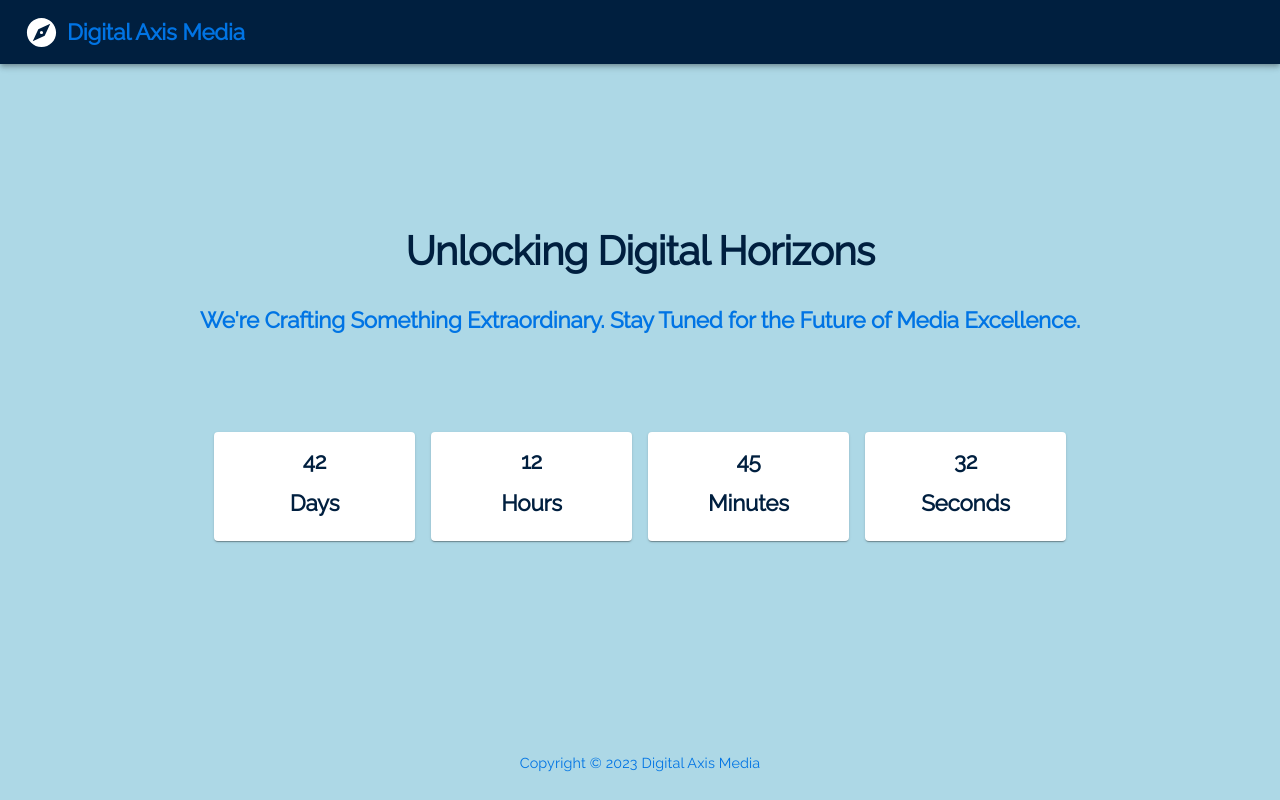
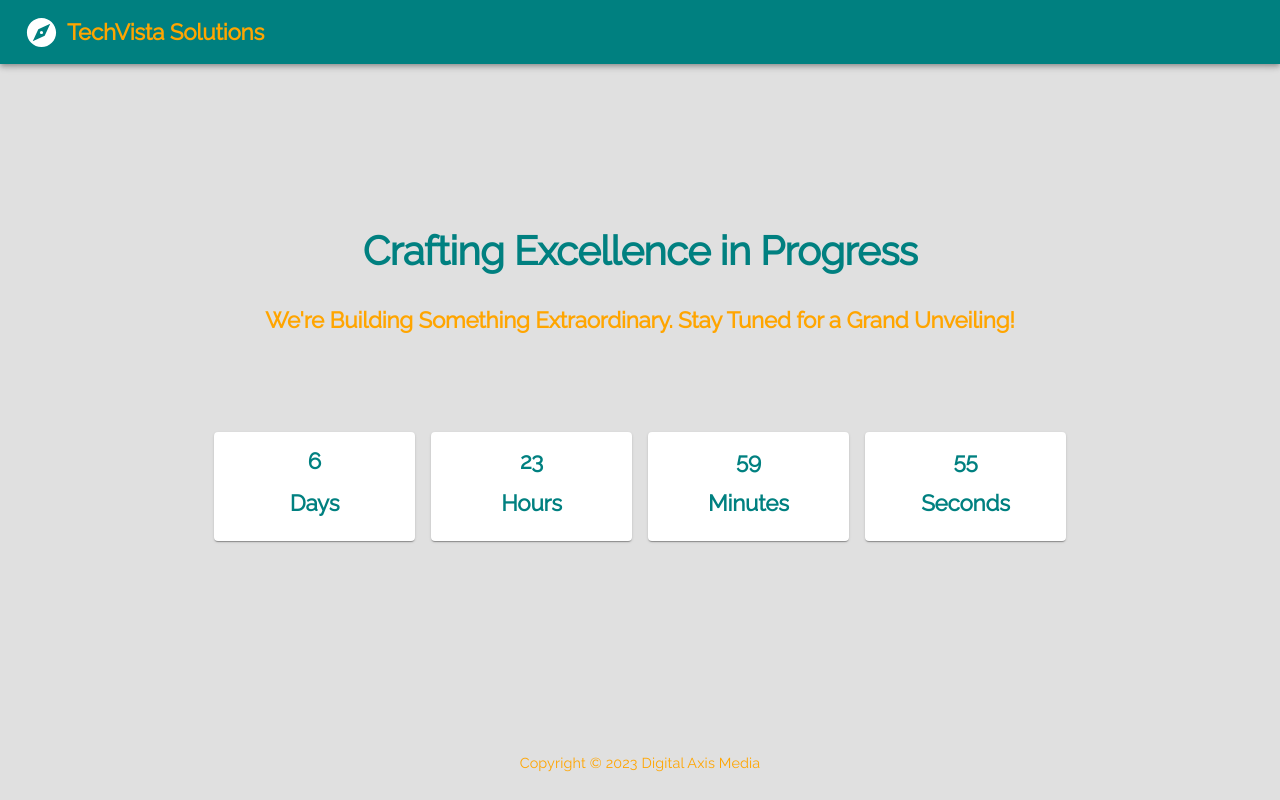
Before and after one commit to zackenichi/freedom-wall, a React (Create React App) app: page / in a window 1280 px wide. Built offline with nearby package versions, Linux system fonts and the light colour scheme.

Commit message:
under construction

```diff
--- a/package.json
+++ b/package.json
@@ -1,5 +1,5 @@
 {
-  "name": "website-starter",
+  "name": "website-under-construction",
   "author": "ZacKenichi",
   "version": "0.1.0",
   "private": true,
--- a/public/index.html
+++ b/public/index.html
@@ -6,7 +6,7 @@
   <link rel="icon" href="%PUBLIC_URL%/favicon.ico" />
   <meta name="viewport" content="width=device-width, initial-scale=1" />
   <meta name="theme-color" content="#000000" />
-  <meta name="description" content="Digital Axis Media" />
+  <meta name="description" content="Under Construction" />
   <link rel="apple-touch-icon" href="%PUBLIC_URL%/favicon.ico" />
   <!--
       manifest.json provides metadata used when your web app is installed on a
@@ -22,7 +22,7 @@
       work correctly both with client-side routing and a non-root public URL.
       Learn how to configure a non-root public URL by running `npm run build`.
     -->
-  <title>Digital Axis Media</title>
+  <title>Under Construction</title>
 </head>
 
 <body>
--- a/src/components/App/App.tsx
+++ b/src/components/App/App.tsx
@@ -26,7 +26,7 @@ const App: FC = () => {
           gridArea: 'header',
         }}
       >
-        <Header title="Digital Axis Media" />
+        <Header title="TechVista Solutions" />
       </Box>
       <Box
         sx={{
--- a/src/pages/UnderConstruction.tsx
+++ b/src/pages/UnderConstruction.tsx
@@ -3,8 +3,9 @@ import { FC } from 'react';
 import { Countdown } from '../components/CountDown';
 
 const UnderConstruction: FC = () => {
-  // Set the target date to December 15
-  const targetDate = new Date('December 15, 2023 00:00:00 GMT+08:00');
+  // Set the target date to 7 days ahead from the current date
+  const targetDate = new Date();
+  targetDate.setDate(targetDate.getDate() + 7);
 
   return (
     <Grid
@@ -16,13 +17,13 @@ const UnderConstruction: FC = () => {
     >
       <Grid item xs={12}>
         <Typography variant="h1" textAlign="center">
-          Unlocking Digital Horizons
+          Crafting Excellence in Progress
         </Typography>
       </Grid>
       <Grid item xs={12}>
         <Typography variant="h2" textAlign="center">
-          We're Crafting Something Extraordinary. Stay Tuned for the Future of
-          Media Excellence.
+          We're Building Something Extraordinary. Stay Tuned for a Grand
+          Unveiling!
         </Typography>
       </Grid>
       <Grid item xs={12}>
--- a/src/theme/colors.ts
+++ b/src/theme/colors.ts
@@ -1,7 +1,7 @@
 const colors = {
-  primary: '#001F3F',
-  secondary: '#0074E4',
-  background: '#ADD8E6',
+  primary: '#008080',
+  secondary: '#FFA500',
+  background: '#E0E0E0',
   warning: '#bc4749',
   info: '#fff3b0',
   success: '#386641',
```
